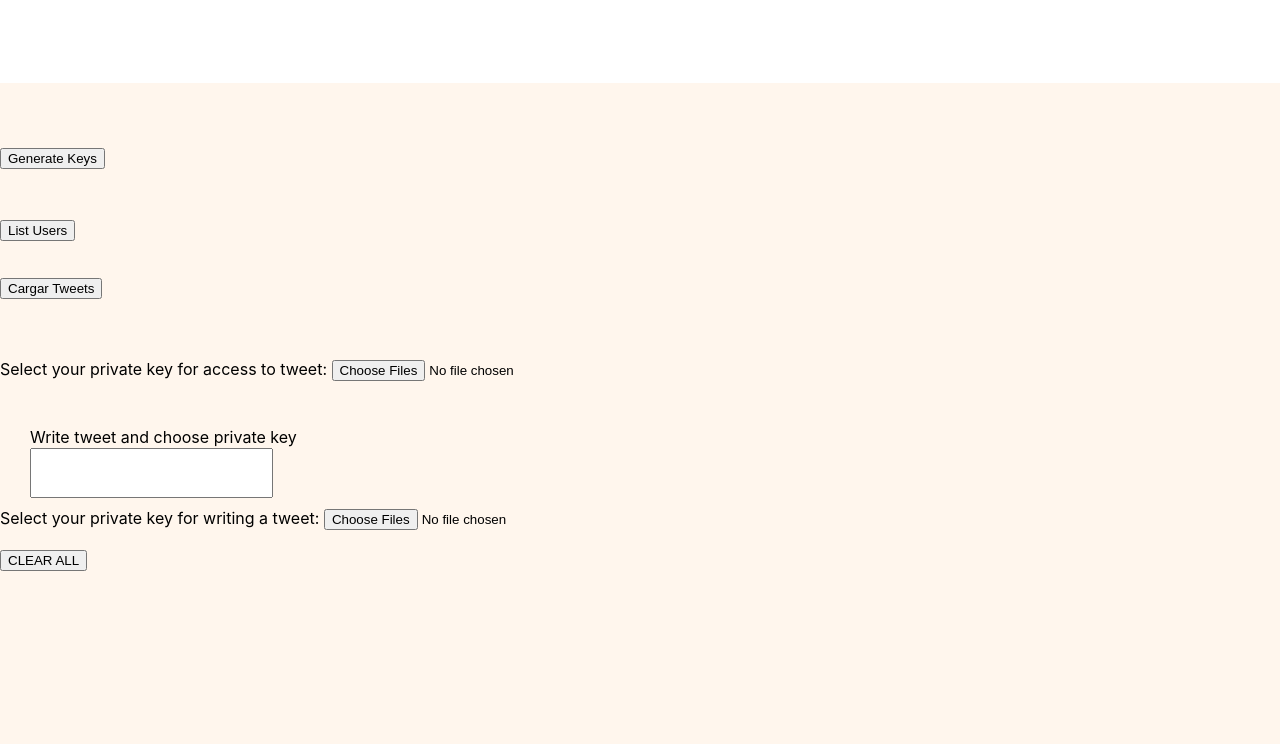
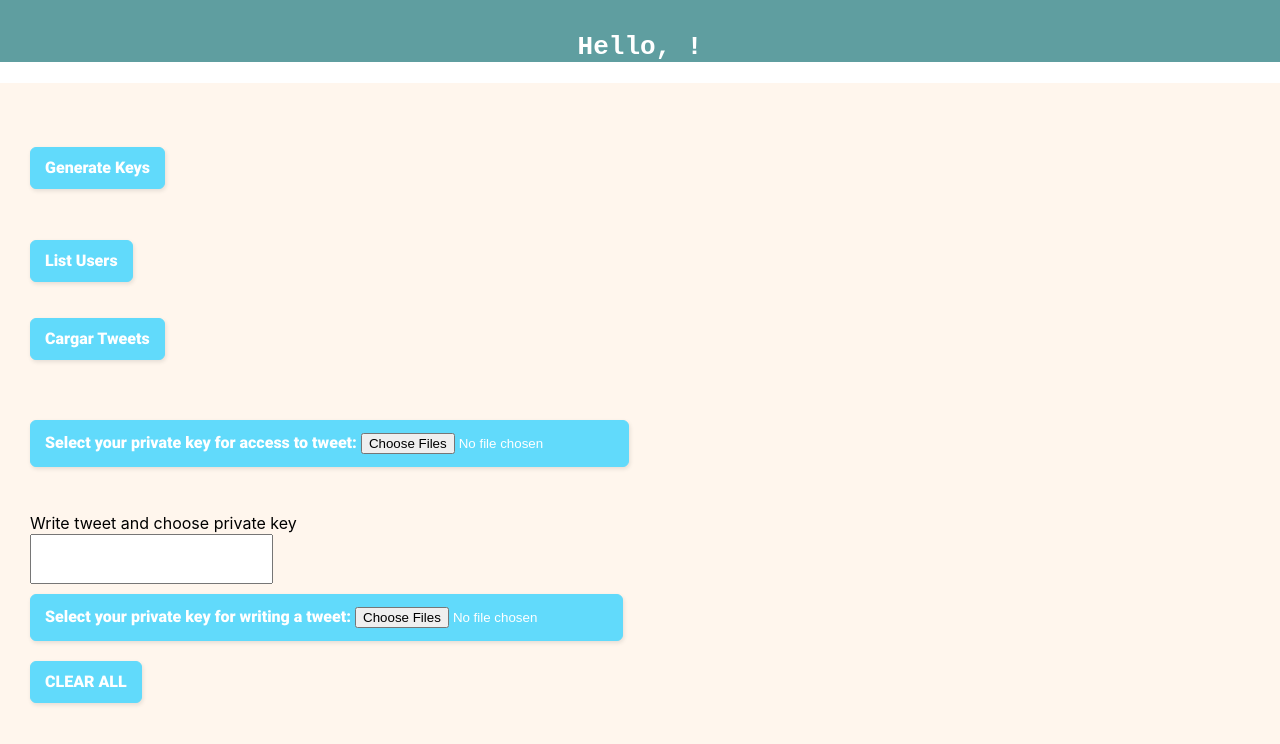
Before and after one commit to jneirar/CryptoTweets, a React (Create React App) app in the folder react-twitter/: page /twitter_auth_callback in a window 1280 px wide. Shown: the top 744 px of the page. Built offline with nearby package versions, Linux system fonts and the light colour scheme.

Commit message:
Update App.css

```diff
--- a/react-twitter/src/App.css
+++ b/react-twitter/src/App.css
@@ -1,10 +1,92 @@
 .App {
   text-align: center;
+  background-color: cadetblue;
+  width: content-box;
+  height: max-content;
+}
+
+.input{
+    margin-left: 30px;
+}
+
+p:active, h1:active, a:active{
+    background-color: yellow;
+}
+
+a:hover, p:hover, h1:hover {
+    color: red;
+}
+
+.ActionButton{
+    margin-left: 30px;
+    background: #61dafb;
+                                                     border: 1px solid #61dafb;
+                                                     border-radius: 6px;
+                                                     box-shadow: rgba(0, 0, 0, 0.1) 1px 2px 4px;
+                                                     box-sizing: border-box;
+                                                     color: #FFFFFF;
+                                                     cursor: pointer;
+                                                     display: inline-block;
+                                                     font-family: nunito,roboto,proxima-nova,"proxima nova",sans-serif;
+                                                     font-size: 16px;
+                                                     font-weight: 800;
+                                                     line-height: 16px;
+                                                     min-height: 40px;
+                                                     outline: 0;
+                                                     padding: 12px 14px;
+                                                     text-align: center;
+                                                     text-rendering: geometricprecision;
+                                                     text-transform: none;
+                                                     user-select: none;
+                                                     -webkit-user-select: none;
+                                                     touch-action: manipulation;
+                                                     vertical-align: middle;
+                                                   }
+
+.ActionButton:hover,
+.ActionButton:active {
+  background-color: initial;
+  background-position: 0 0;
+  color: cadetblue;
+}
+
+.ActionButton:active {
+  opacity: .5;
+}
+
+.titlemain {
+    font-size: xxx-large;
+    font-family: "Courier New";
 }
 
 .App-logo {
   height: 40vmin;
   pointer-events: none;
+}
+
+.Frombutton {
+  margin: 30px 0;
+  padding: 10px;
+  width: 100%;
+  background-color: #1da1f2;
+  color: white;
+  border-radius: 30px;
+  outline: none;
+}
+
+.LoginHeader {
+  margin-top: 25px;
+  text-align: center;
+  display: block;
+}
+
+.LoginContainer{
+  margin: 0 auto;
+  width: 500px;
+  display: flex;
+  justify-content: center;
+  align-items: center;
+  flex-direction: column;
 }
 
 @media (prefers-reduced-motion: no-preference) {
@@ -28,6 +110,7 @@
   color: #61dafb;
 }
 
+
 @keyframes App-logo-spin {
   from {
     transform: rotate(0deg);
```
